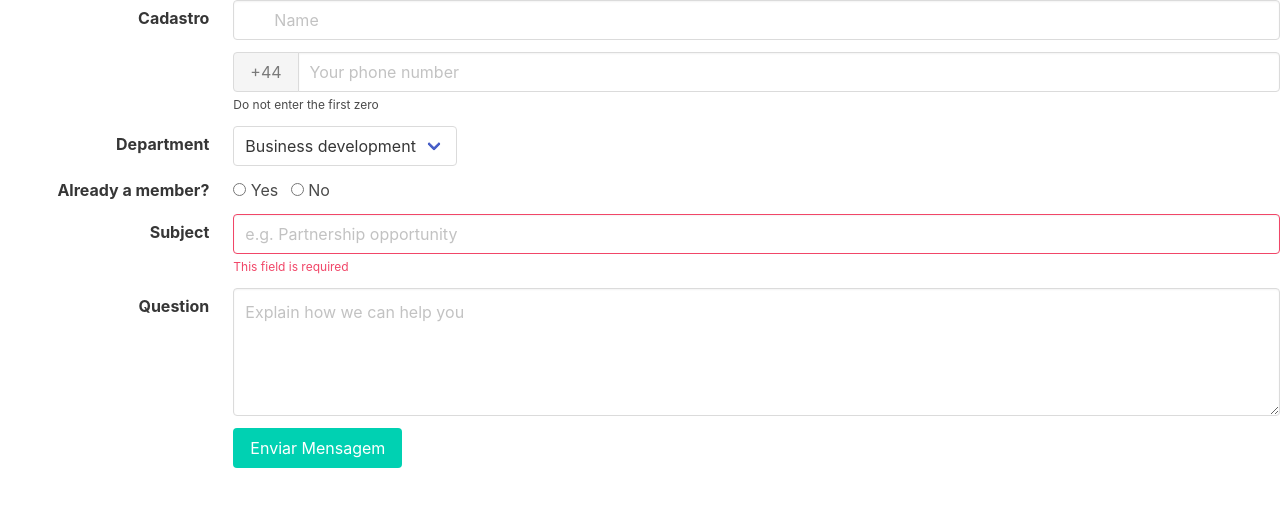
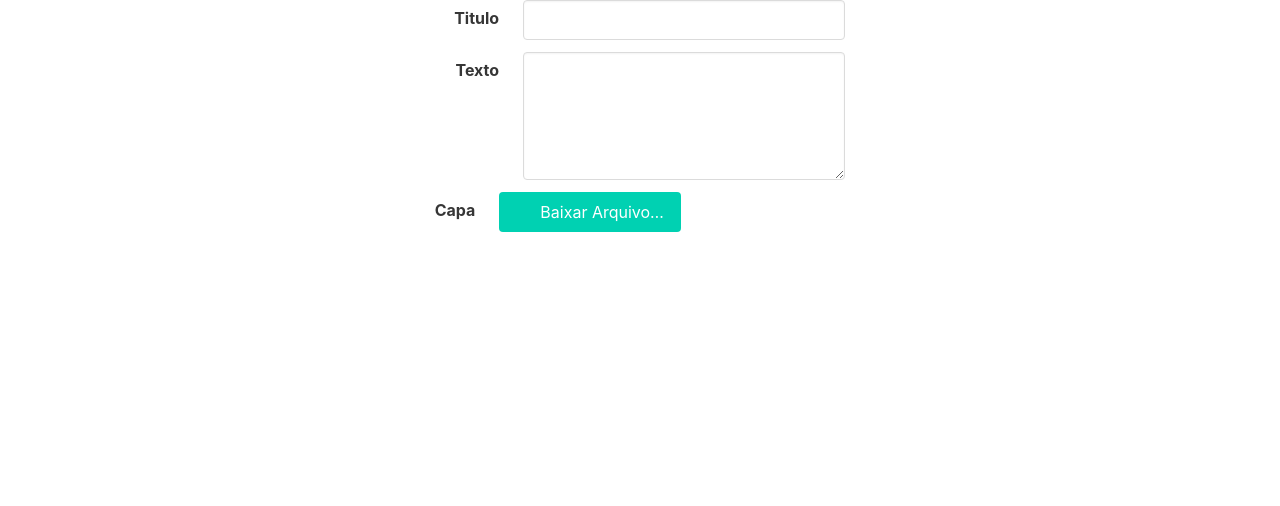
Before and after one commit to DksViniSouls/dani-projeto, a website: page tbl.html in a window 1280 px wide. Drawn offline with Linux system fonts and the light colour scheme.

Commit message:
tabela dia 18/12

```diff
--- a/tbl.html
+++ b/tbl.html
@@ -13,14 +13,19 @@
 
 <body>
 
+  <div class="columns">
+    <div class="column">
+    </div>
+
+    <div class="column">
       <div class="field is-horizontal">
         <div class="field-label is-normal">
-          <label class="label">Cadastro</label>
+          <label class="label">Titulo</label>
         </div>
         <div class="field-body">
           <div class="field">
             <p class="control is-expanded has-icons-left">
-              <input class="input" type="text" placeholder="Name">
+              <input class="input" type="text" placeholder="">
               <span class="icon is-small is-left">
                 <i class="fas fa-user"></i>
               </span>
@@ -30,106 +35,43 @@
       </div>
 
       <div class="field is-horizontal">
-        <div class="field-label"></div>
-        <div class="field-body">
-          <div class="field is-expanded">
-            <div class="field has-addons">
-              <p class="control">
-                <a class="button is-static">
-                  +44
-                </a>
-              </p>
-              <p class="control is-expanded">
-                <input class="input" type="tel" placeholder="Your phone number">
-              </p>
-            </div>
-            <p class="help">Do not enter the first zero</p>
-          </div>
-        </div>
-      </div>
-
-      <div class="field is-horizontal">
         <div class="field-label is-normal">
-          <label class="label">Department</label>
+          <label class="label">Texto</label>
         </div>
         <div class="field-body">
-          <div class="field is-narrow">
+          <div class="field">
             <div class="control">
-              <div class="select is-fullwidth">
-                <select>
-                  <option>Business development</option>
-                  <option>Marketing</option>
-                  <option>Sales</option>
-                </select>
-              </div>
+              <textarea class="textarea" placeholder=""></textarea>
             </div>
           </div>
         </div>
       </div>
 
       <div class="field is-horizontal">
-        <div class="field-label">
-          <label class="label">Already a member?</label>
+      <div class="file is-primary">
+        <div class="field-label is-normal">
+          <label class="label">Capa</label>
         </div>
-        <div class="field-body">
-          <div class="field is-narrow">
-            <div class="control">
-              <label class="radio">
-                <input type="radio" name="member">
-                Yes
-              </label>
-              <label class="radio">
-                <input type="radio" name="member">
-                No
+        <label class="file-label">
+          <input class="file-input" type="file" name="resume">
+          <span class="file-cta">
+            <span class="file-icon">
+              <i class="fas fa-upload"></i>
+            </span>
+            <span class="file-label">
+              Baixar Arquivo…
+            </span>
+          </span>
         </label>
       </div>
       </div>
+
+    </div>
+
+    <div class="column">
     </div>
   </div>
 
-      <div class="field is-horizontal">
-        <div class="field-label is-normal">
-          <label class="label">Subject</label>
-        </div>
-        <div class="field-body">
-          <div class="field">
-            <div class="control">
-              <input class="input is-danger" type="text" placeholder="e.g. Partnership opportunity">
-            </div>
-            <p class="help is-danger">
-              This field is required
-            </p>
-          </div>
-        </div>
-      </div>
-
-      <div class="field is-horizontal">
-        <div class="field-label is-normal">
-          <label class="label">Question</label>
-        </div>
-        <div class="field-body">
-          <div class="field">
-            <div class="control">
-              <textarea class="textarea" placeholder="Explain how we can help you"></textarea>
-            </div>
-          </div>
-        </div>
-      </div>
-
-      <div class="field is-horizontal">
-        <div class="field-label">
-          <!-- Left empty for spacing -->
-        </div>
-        <div class="field-body">
-          <div class="field">
-            <div class="control">
-              <button class="button is-primary">
-                Enviar Mensagem
-              </button>
-            </div>
-          </div>
-        </div>
-      </div>
 
 </body>
 
```
Lines whose indentation alone changed are shown as unchanged.
